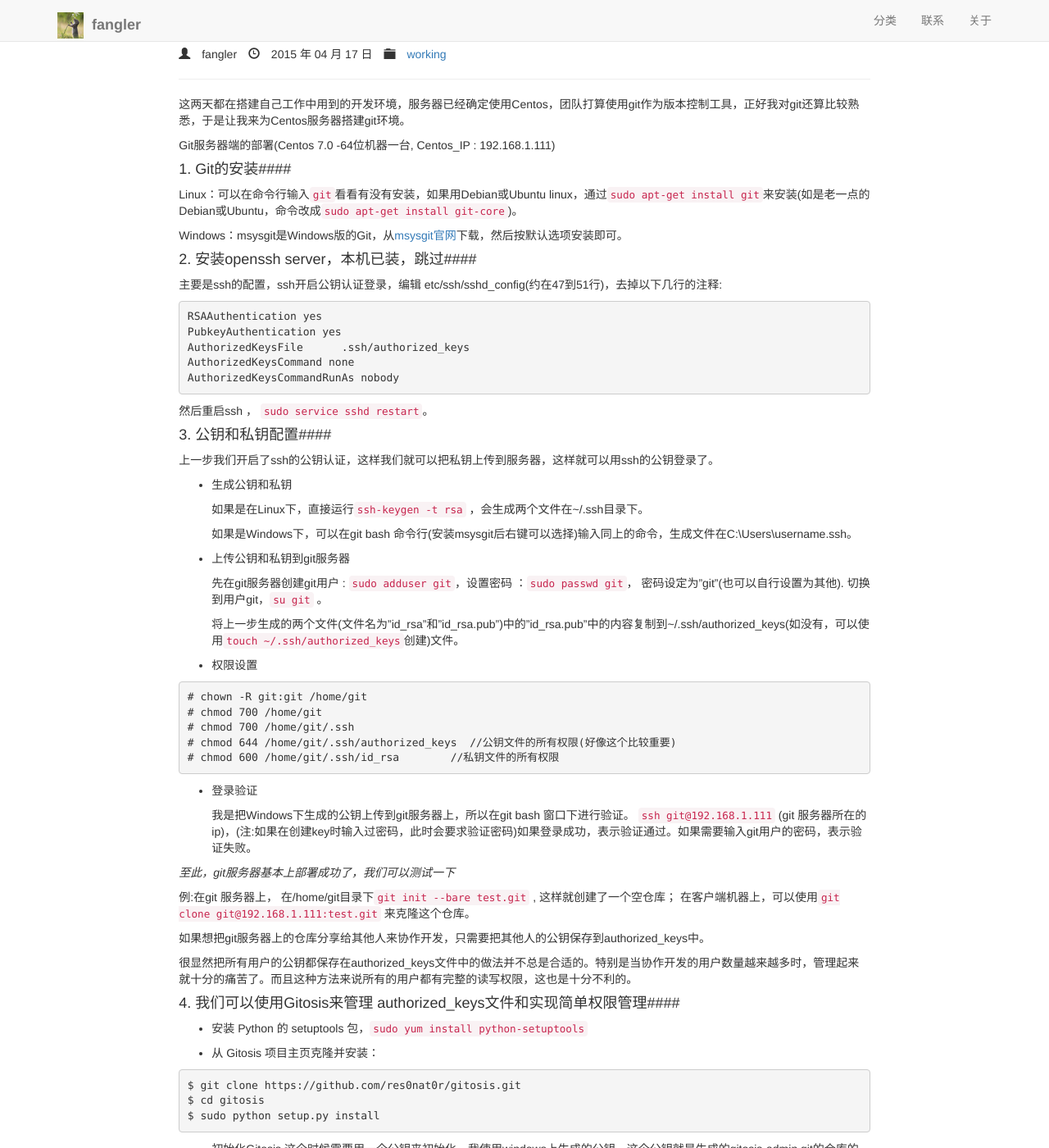
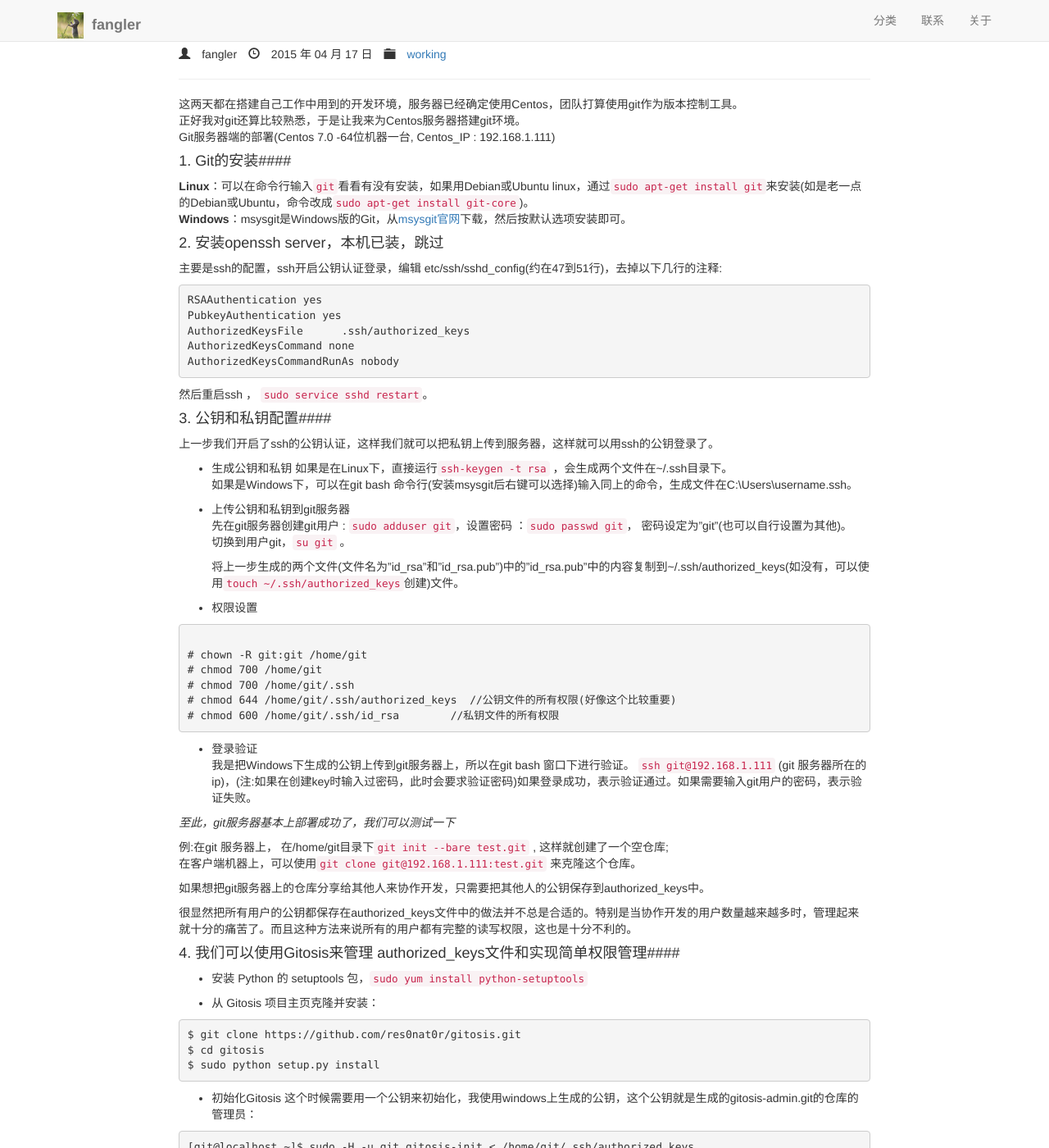
Before and after one commit to fangler/fangler.github.io, a Jekyll site: the page built from _posts/2015-04-17-setup-git-server-in-centos.md, in a window 1280 px wide and 1400 px high. Shown: the whole window at 82% size. Built offline with Jekyll 4.4.1, drawn with Linux system fonts in a browser that asks for light colours; nearby versions of some CDN libraries; library files that are not in the unit come from our copies; comment, search, counter and statistics services are not loaded.

```diff
--- a/_includes/themes/startbootstrap-freelancer-1.0.2/default.html
+++ b/_includes/themes/startbootstrap-freelancer-1.0.2/default.html
@@ -90,15 +90,11 @@
     </div>
 
     <footer class="text-center" id="footer">
-      <div class="footer-below">
-          <div class="container">
+      <div class="footer-below container-fluid">
         <div class="row">
-                  <div class="col-lg-12">
           <p>&copy; {{ site.time | date: '%Y' }} {{ site.author.name }}
             with help from <a href="http://jekyllbootstrap.com" target="_blank" title="The Definitive Jekyll Blogging Framework">Jekyll Bootstrap</a>.
           </p>
-                  </div>
-              </div>
         </div>
       </div>
     </footer>
@@ -113,6 +109,5 @@
     <script src="{{ ASSET_PATH }}/js/classie.js"></script>
     <script src="{{ ASSET_PATH }}/js/cbpAnimatedHeader.js"></script>
     <script src="{{ ASSET_PATH }}/js/freelancer.js"></script>
-
   </body>
 </html>
--- a/_posts/2015-04-17-setup-git-server-in-centos.md
+++ b/_posts/2015-04-17-setup-git-server-in-centos.md
@@ -8,20 +8,18 @@ tags: [git]
 ---
 {% include JB/setup %}
 
-这两天都在搭建自己工作中用到的开发环境，服务器已经确定使用Centos，团队打算使用git作为版本控制工具，正好我对git还算比较熟悉，于是让我来为Centos服务器搭建git环境。
-
+这两天都在搭建自己工作中用到的开发环境，服务器已经确定使用Centos，团队打算使用git作为版本控制工具。
+正好我对git还算比较熟悉，于是让我来为Centos服务器搭建git环境。
 Git服务器端的部署(Centos 7.0 -64位机器一台, Centos_IP : 192.168.1.111)
 
 ####1. Git的安装####
+**Linux**：可以在命令行输入`git`看看有没有安装，如果用Debian或Ubuntu linux，通过`sudo apt-get install git`来安装(如是老一点的Debian或Ubuntu，命令改成`sudo apt-get install git-core`)。
+**Windows**：msysgit是Windows版的Git，从[msysgit官网](http://msysgit.github.io/){:target="_blank"}下载，然后按默认选项安装即可。
 
-Linux：可以在命令行输入`git`看看有没有安装，如果用Debian或Ubuntu linux，通过`sudo apt-get install git`来安装(如是老一点的Debian或Ubuntu，命令改成`sudo apt-get install git-core`)。
-
-Windows：msysgit是Windows版的Git，从[msysgit官网](http://msysgit.github.io/){:target="_blank"}下载，然后按默认选项安装即可。
-
-####2. 安装openssh server，本机已装，跳过####
+####2. 安装openssh server，本机已装，跳过
 
 主要是ssh的配置，ssh开启公钥认证登录，编辑 etc/ssh/sshd_config(约在47到51行)，去掉以下几行的注释:
-{% highlight sh %}
+{% highlight ruby %}
 RSAAuthentication yes
 PubkeyAuthentication yes
 AuthorizedKeysFile      .ssh/authorized_keys
@@ -35,21 +33,17 @@ AuthorizedKeysCommandRunAs nobody
 上一步我们开启了ssh的公钥认证，这样我们就可以把私钥上传到服务器，这样就可以用ssh的公钥登录了。
 
 - 生成公钥和私钥
-
-  如果是在Linux下，直接运行`ssh-keygen -t rsa` ，会生成两个文件在~/.ssh目录下。
-
-  如果是Windows下，可以在git bash 命令行(安装msysgit后右键可以选择)输入同上的命令，生成文件在C:\Users\username\.ssh。
+    如果是在Linux下，直接运行`ssh-keygen -t rsa` ，会生成两个文件在~/.ssh目录下。
+    如果是Windows下，可以在git bash 命令行(安装msysgit后右键可以选择)输入同上的命令，生成文件在C:\Users\username\.ssh。
 
 - 上传公钥和私钥到git服务器
+    先在git服务器创建git用户 : `sudo adduser git`，设置密码 ：`sudo passwd git`， 密码设定为"git"(也可以自行设置为其他)。
+    切换到用户git，`su git` 。
 
-  先在git服务器创建git用户 : `sudo adduser git`，设置密码 ：`sudo passwd git`， 密码设定为"git"(也可以自行设置为其他).
-  切换到用户git，`su git` 。
-
-  将上一步生成的两个文件(文件名为"id_rsa"和"id_rsa.pub")中的"id_rsa.pub"中的内容复制到~/.ssh/authorized_keys(如没有，可以使用`touch ~/.ssh/authorized_keys`创建)文件。
+    将上一步生成的两个文件(文件名为"id_rsa"和"id_rsa.pub")中的"id_rsa.pub"中的内容复制到~/.ssh/authorized_keys(如没有，可以使用`touch ~/.ssh/authorized_keys`创建)文件。
 
 - 权限设置
-
-{% highlight sh %}
+{% highlight ruby %}
 # chown -R git:git /home/git
 # chmod 700 /home/git
 # chmod 700 /home/git/.ssh
@@ -58,19 +52,17 @@ AuthorizedKeysCommandRunAs nobody
 {% endhighlight %}
 
 - 登录验证
-
   我是把Windows下生成的公钥上传到git服务器上，所以在git bash 窗口下进行验证。
   `ssh git@192.168.1.111` (git 服务器所在的ip)，(注:如果在创建key时输入过密码，此时会要求验证密码)如果登录成功，表示验证通过。如果需要输入git用户的密码，表示验证失败。
 
 *至此，git服务器基本上部署成功了，我们可以测试一下*
 
-例:在git 服务器上， 在/home/git目录下`git init --bare test.git` , 这样就创建了一个空仓库；
+例:在git 服务器上， 在/home/git目录下`git init --bare test.git` , 这样就创建了一个空仓库;
 在客户端机器上，可以使用`git clone git@192.168.1.111:test.git` 来克隆这个仓库。
 
 如果想把git服务器上的仓库分享给其他人来协作开发，只需要把其他人的公钥保存到authorized_keys中。
 
 很显然把所有用户的公钥都保存在authorized_keys文件中的做法并不总是合适的。特别是当协作开发的用户数量越来越多时，管理起来就十分的痛苦了。而且这种方法来说所有的用户都有完整的读写权限，这也是十分不利的。
-
 
 ####4. 我们可以使用Gitosis来管理 authorized_keys文件和实现简单权限管理####
 
```
Also changed, not shown: _posts/2015-04-22-commit-to-git-server.md (+2 -2 lines), assets/themes/startbootstrap-freelancer-1.0.2/css/pygments.css (+72 -69 lines), assets/themes/startbootstrap-freelancer-1.0.2/js/contact_me.js (deleted, +0 -70 lines). Lines whose indentation alone changed are shown as unchanged.
